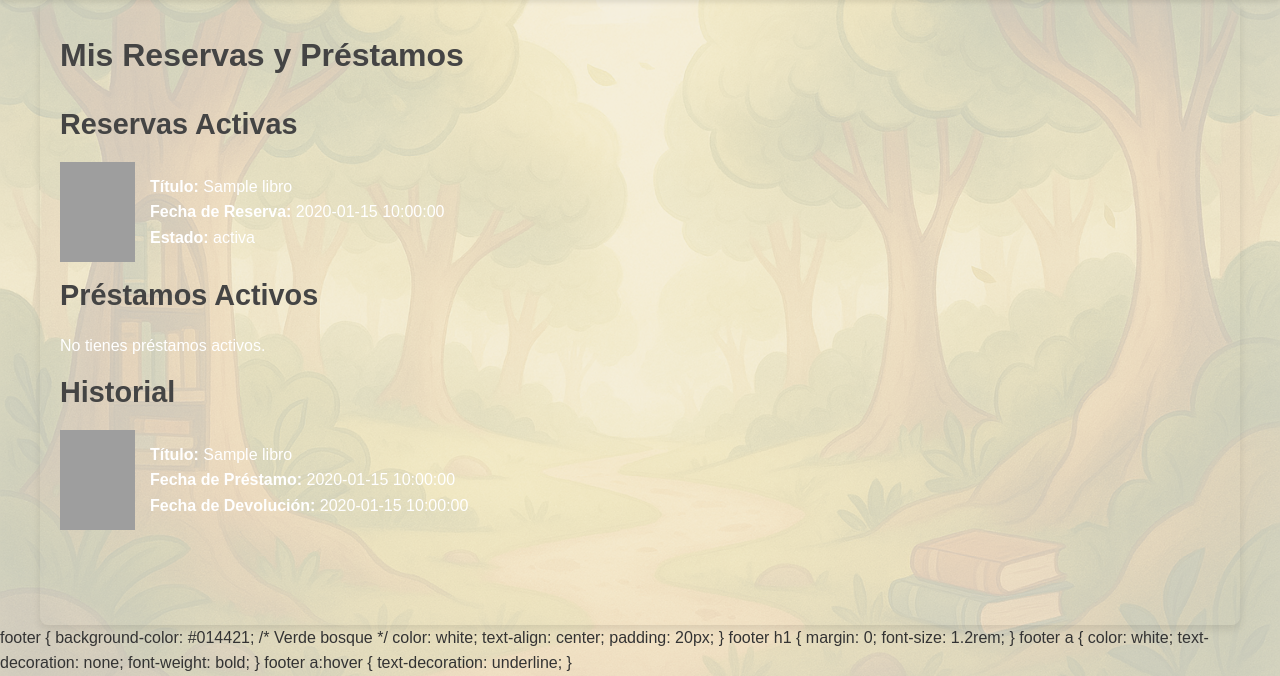
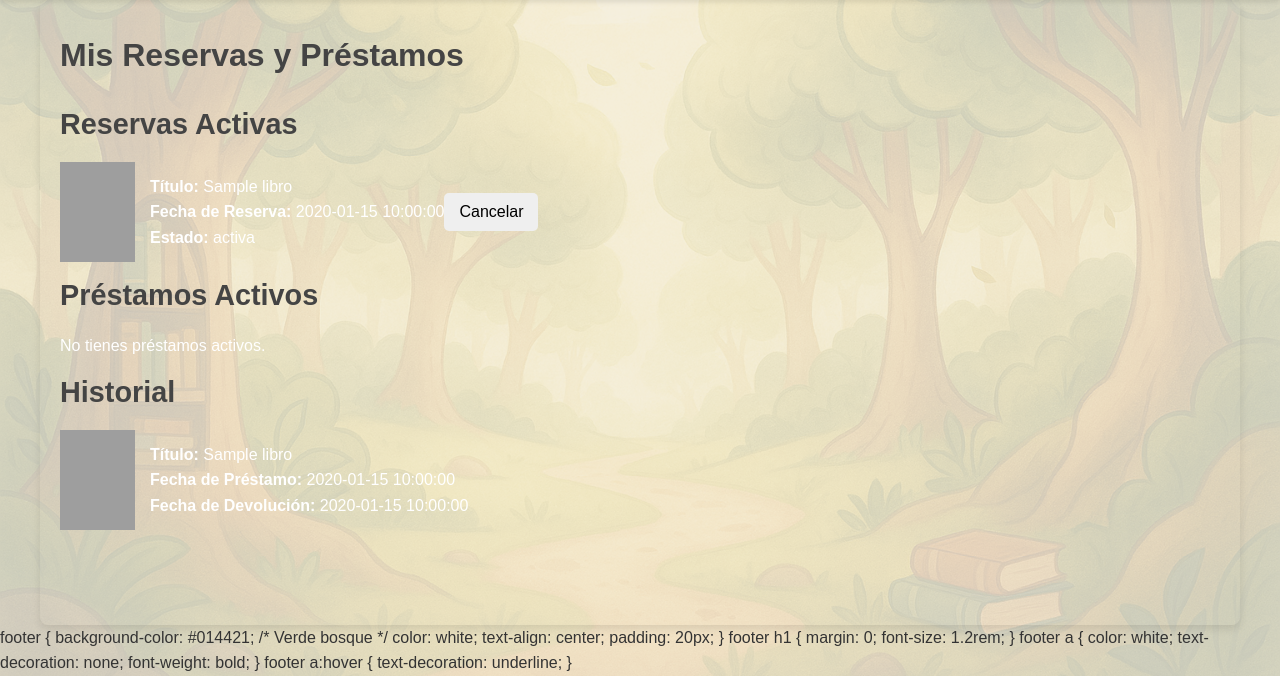
Before and after one commit to davidgarciasolis/bookclout, a PHP site: page /reservas_prestamos.php in a window 1280 px wide. Shown: the part 124-800 px from the top of the page. Run offline with PHP 8.4, Linux system fonts and the light colour scheme; the visitor is signed in with stand-in values (Sample User, id 1); tables that the repository leaves empty or names only in its code hold one stand-in row (values such as "Sample post"); a stand-in replaces the project's code that opens the database connection; grey boxes are pictures that could not be loaded.

Commit message:
Update reservas_prestamos.php
añadí botón para cancelar tu reserva

```diff
--- a/reservas_prestamos.php
+++ b/reservas_prestamos.php
@@ -40,6 +40,7 @@
                 echo "<li class='book-item'>";
                 echo "<img src='" . htmlspecialchars($row['portada']) . "' alt='Portada de " . htmlspecialchars($row['titulo']) . "'>";
                 echo "<div><strong>Título:</strong> " . htmlspecialchars($row['titulo']) . "<br><strong>Fecha de Reserva:</strong> " . htmlspecialchars($row['fecha_reserva']) . "<br><strong>Estado:</strong> " . htmlspecialchars($row['estado']) . "</div>";
+                echo "<button class='cancelar-btn' onclick='confirmarCancelacion(\"" . $row['isbn'] . "\")'>Cancelar</button>";
                 echo "</li>";
             }
             echo "</ul>";
@@ -102,6 +103,38 @@
 
     </main>
 
+    <!-- Modal de confirmación -->
+    <div id="modal-cancelar" class="modal" style="display:none;">
+        <div class="modal-content">
+            <img src="img/zorro_asustado.png" alt="Zorro asustado" style="width: 100px; margin-bottom: 10px;">
+            <p>¿Estás seguro de que quieres cancelar esta reserva?</p>
+            <div class="modal-actions">
+                <button onclick="cancelarReserva()" class="confirmar">Sí, cancelar</button>
+                <button onclick="cerrarModal()" class="cancelar">No</button>
+            </div>
+        </div>
+    </div>
+
+    <script>
+        let isbnAEliminar = null;
+
+        function confirmarCancelacion(isbn) {
+            isbnAEliminar = isbn;
+            document.getElementById('modal-cancelar').style.display = 'flex';
+        }
+
+        function cerrarModal() {
+            document.getElementById('modal-cancelar').style.display = 'none';
+            isbnAEliminar = null;
+        }
+
+        function cancelarReserva() {
+            if (isbnAEliminar) {
+                window.location.href = 'php/procesar_cancelar_reserva.php?isbn=' + encodeURIComponent(isbnAEliminar);
+            }
+        }
+    </script>
+
     <!-- Footer -->
     <?php include 'includes/footer.php'; ?>
 </body>
```
